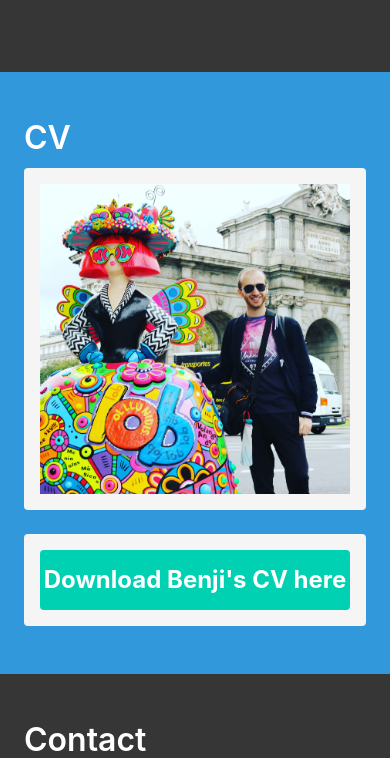
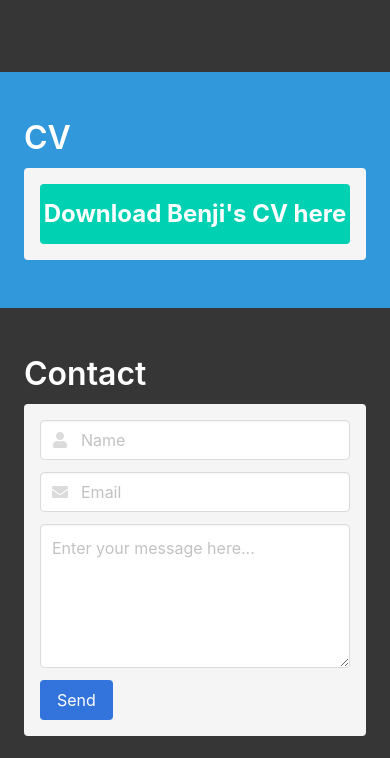
Before and after one commit to bmaximuml/v3.benjilevine.com, a Flask app: page / in a window 390 px wide. Shown: the part 460-1218 px from the top of the page. Run offline with Flask 2, Linux system fonts and the light colour scheme; data that the repository does not hold is empty.

Commit message:
Hide Madrid photo on mobile

```diff
--- a/templates/index.html
+++ b/templates/index.html
@@ -150,7 +150,7 @@
         <div class="hero-body">
             <h1 class="title">CV</h1>
             <div class="columns">
-                <div class="column notification is-one-third is-light">
+                <div class="column notification is-one-third is-light is-hidden-mobile">
                     <div class="image is-square">
                         <img src="{{ url_for('static', filename='assets/Madrid.jpg') }}" alt="Benji Levine photo">
                     </div>
```
